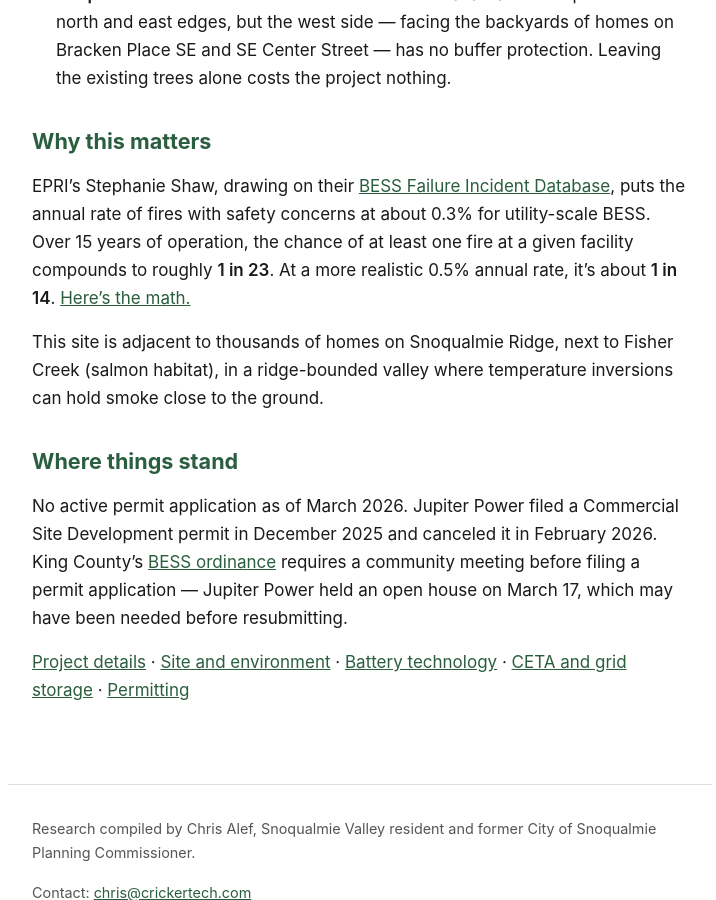
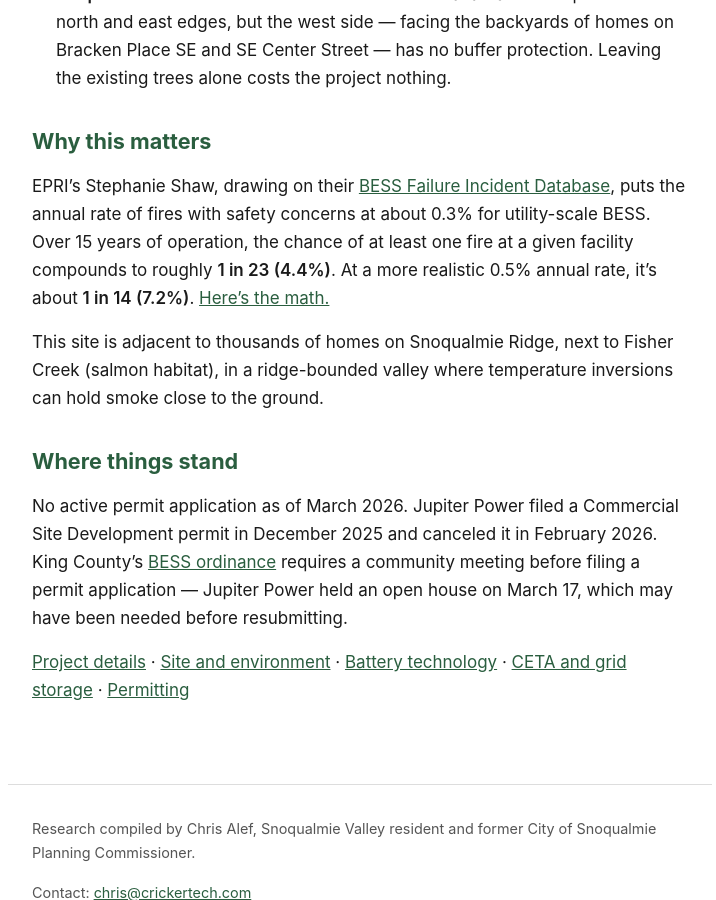
Before and after one commit to calef/cascadia-ridge-bess, a Jekyll site: the page built from index.md, in a window 1280 px wide and 900 px high, scrolled down 1277 px. Shown: the whole window, without its empty margins (280-996 px from the left). Built offline with Jekyll 4.4.1, drawn with Linux system fonts in a browser that asks for light colours.

Commit message:
Deploy site 2026-03-17-121402

```diff
--- a/index.md
+++ b/index.md
@@ -22,7 +22,7 @@ But lithium-ion is the wrong battery for this location. The fire, noise, and env
 
 ## Why this matters
 
-EPRI's Stephanie Shaw, drawing on their [BESS Failure Incident Database](https://storagewiki.epri.com/index.php/BESS_Failure_Incident_Database), puts the annual rate of fires with safety concerns at about 0.3% for utility-scale BESS. Over 15 years of operation, the chance of at least one fire at a given facility compounds to roughly **1 in 23**. At a more realistic 0.5% annual rate, it's about **1 in 14**. [Here's the math.](/fire-risk)
+EPRI's Stephanie Shaw, drawing on their [BESS Failure Incident Database](https://storagewiki.epri.com/index.php/BESS_Failure_Incident_Database), puts the annual rate of fires with safety concerns at about 0.3% for utility-scale BESS. Over 15 years of operation, the chance of at least one fire at a given facility compounds to roughly **1 in 23 (4.4%)**. At a more realistic 0.5% annual rate, it's about **1 in 14 (7.2%)**. [Here's the math.](/fire-risk)
 
 This site is adjacent to thousands of homes on Snoqualmie Ridge, next to Fisher Creek (salmon habitat), in a ridge-bounded valley where temperature inversions can hold smoke close to the ground.
 
```
